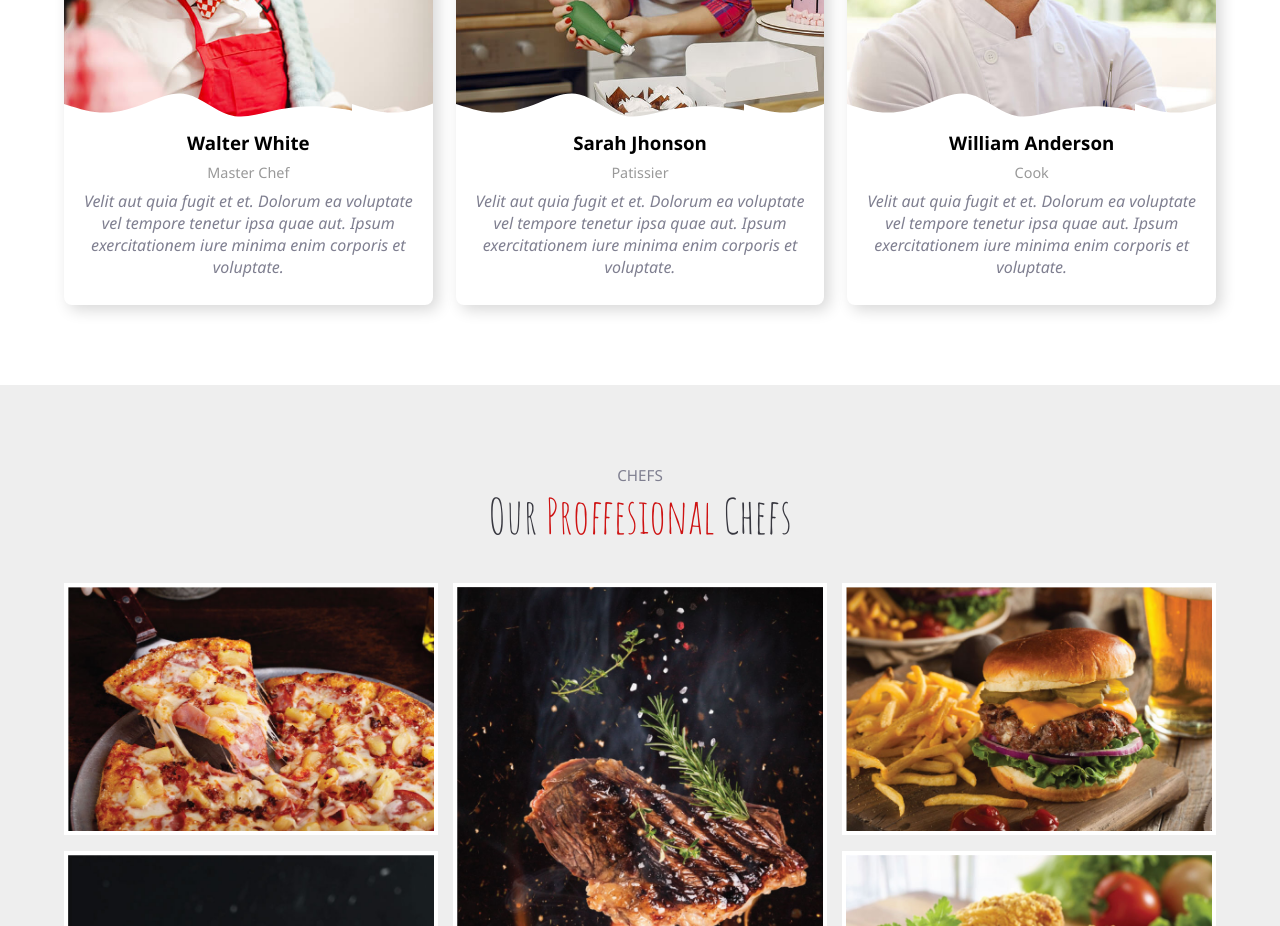
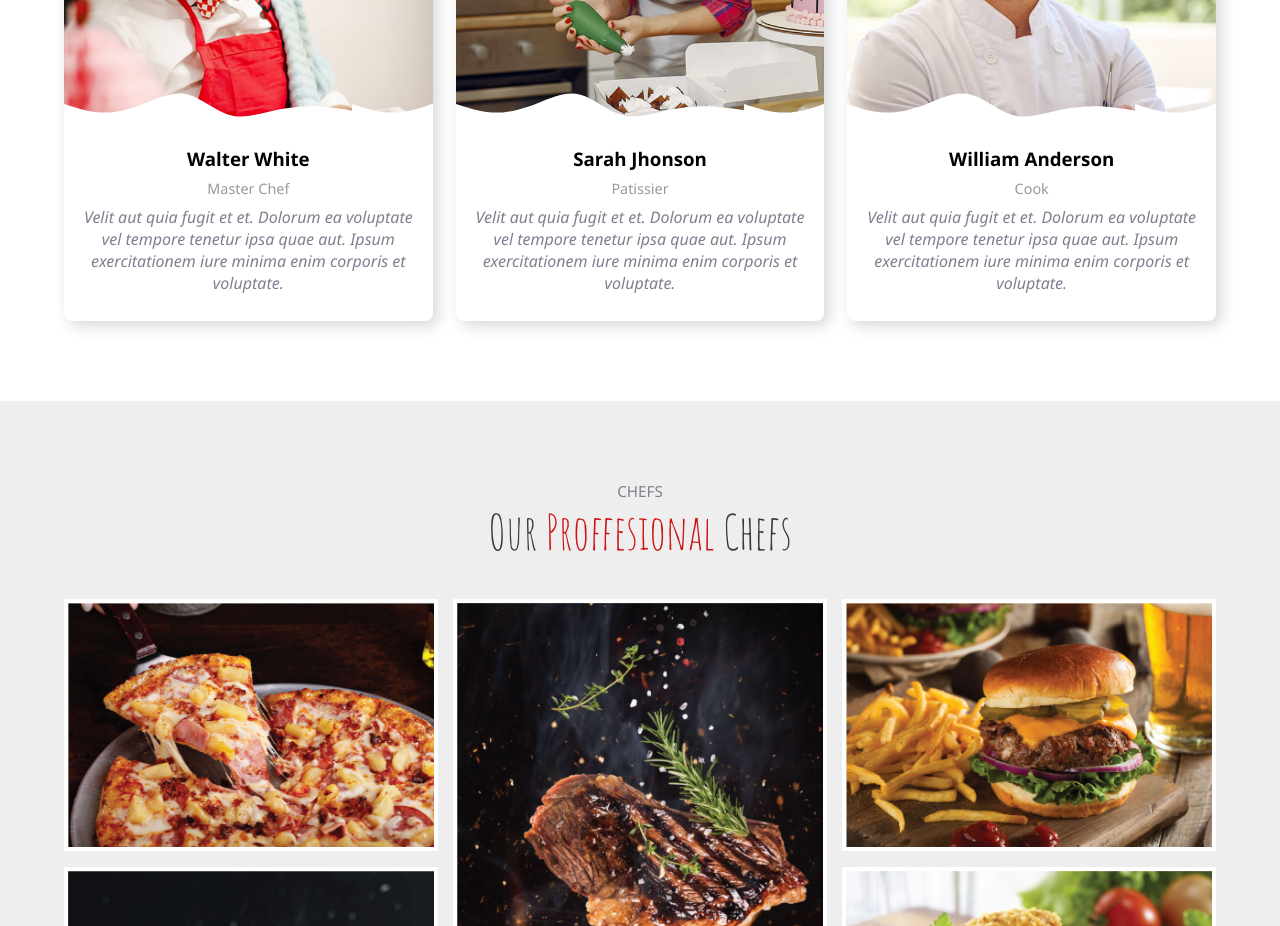
Before and after one commit to AkramEbra7im/Mealify, a plain HTML site: page index.html in a window 1280 px wide. Shown: the part 1240-2166 px from the top of the page. Drawn offline with Linux system fonts and the light colour scheme.

Commit message:
edit margin of chef card

```diff
--- a/Css/style.css
+++ b/Css/style.css
@@ -321,6 +321,10 @@ ul {
     position: absolute;
     bottom: -10;
     left: 0;
+}
+
+.card-content{
+    margin-top: 1rem;
 }
 
 .chefs-cards .card-content * {
```
